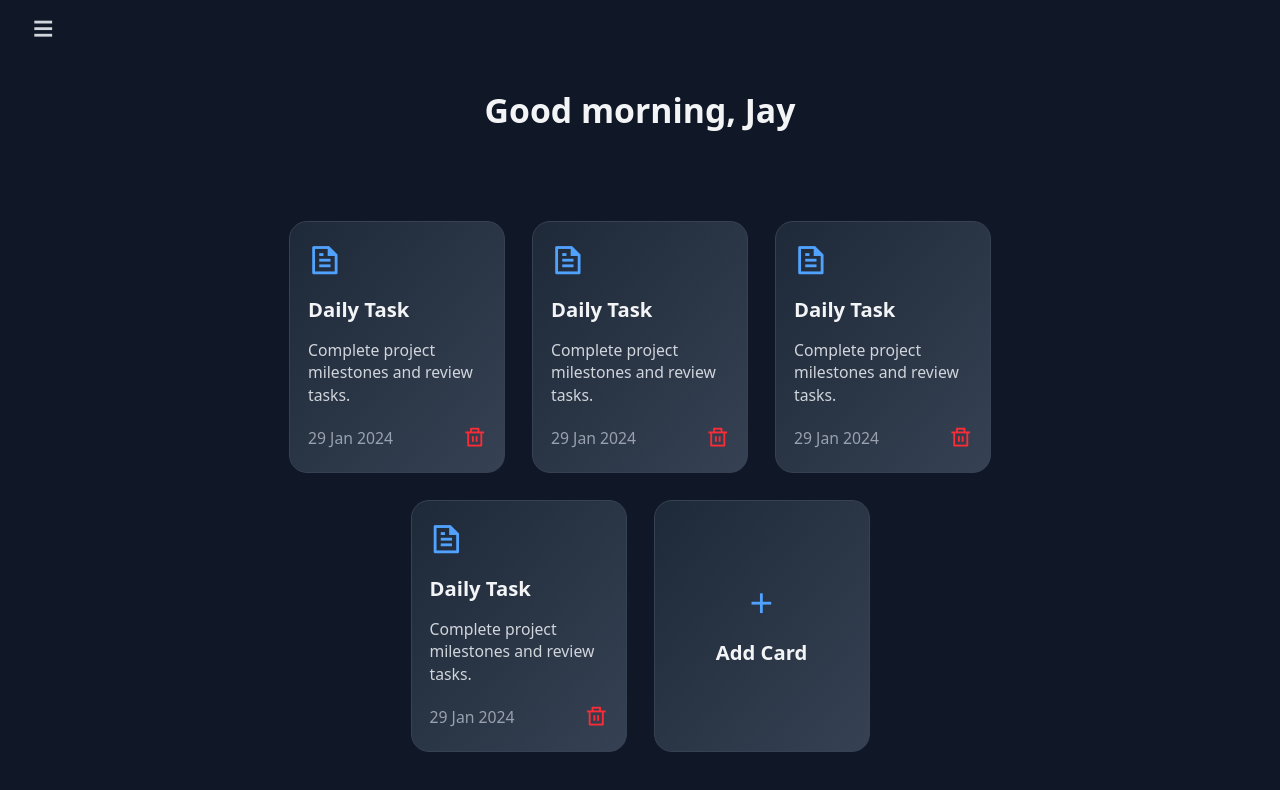
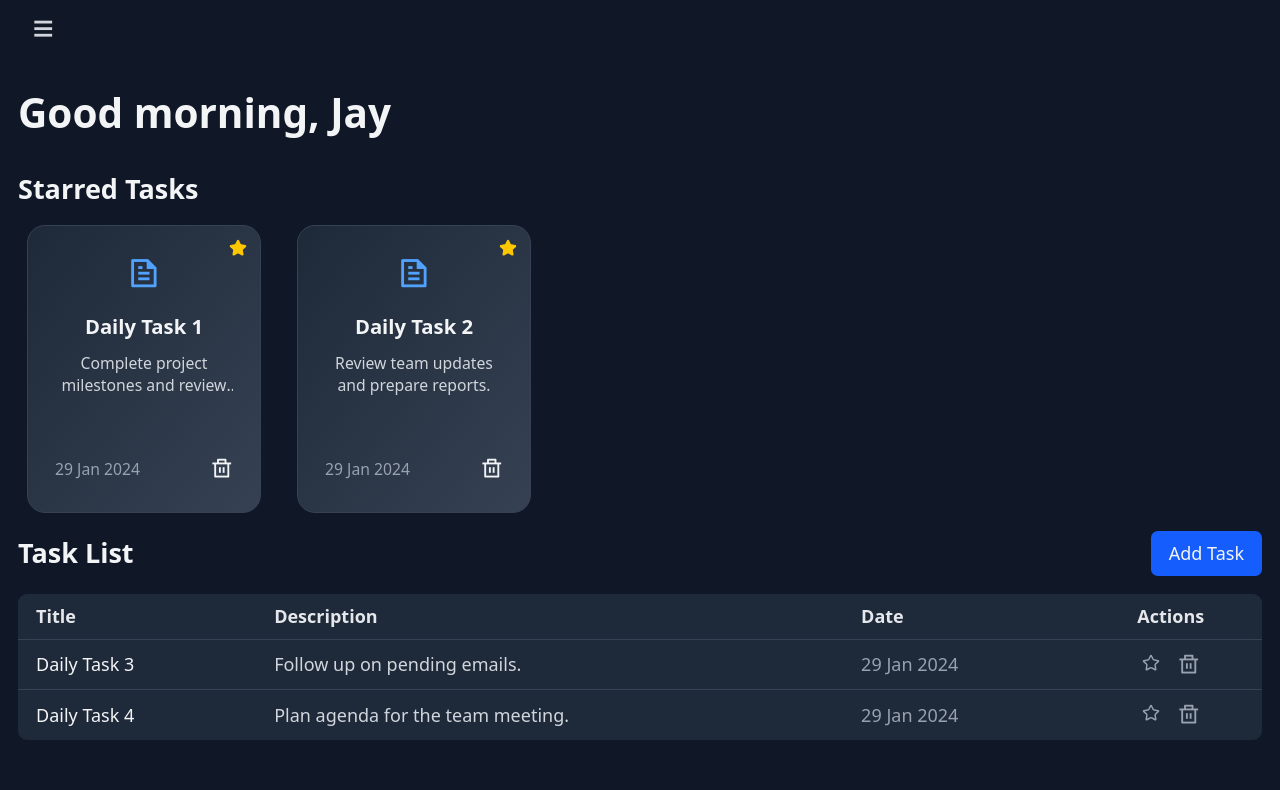
Before and after one commit to virtualharsh/Notion-Clone, a React (Vite) app: page / in a window 1280 px wide. Shown: the top 790 px of the page. Built offline with nearby package versions, Linux system fonts and the light colour scheme.

Commit message:
Add star/unstar functionality

```diff
--- a/package.json
+++ b/package.json
@@ -11,6 +11,7 @@
     },
     "dependencies": {
         "@tailwindcss/postcss": "^4.0.0",
+        "lucide-react": "^0.474.0",
         "react": "^18.3.1",
         "react-dom": "^18.3.1",
         "remixicon": "^4.6.0"
--- a/src/components/Notes/NoteBody.jsx
+++ b/src/components/Notes/NoteBody.jsx
@@ -1,88 +1,204 @@
 import React, { useState } from "react";
+import { Star } from "lucide-react";
+
+// Inline styles to hide scrollbars while still allowing scrolling
+const styles = {
+  scrollbarHide: {
+    WebkitOverflowScrolling: "touch",
+    msOverflowStyle: "none",
+    scrollbarWidth: "none",
+  },
+  // Additional CSS for Webkit-based browsers to hide scrollbars
+  hiddenScrollbar: {
+    overflowX: "auto",
+  },
+};
 
 const NoteBody = () => {
-    // State to manage the list of cards
-    const [cards, setCards] = useState(
-        Array.from({ length: 4 }, (_, index) => ({
-            id: index,
-            title: "Daily Task",
+  // Initial tasks with some already starred
+  const [cards, setCards] = useState([
+    {
+      id: 1,
+      title: "Daily Task 1",
       description: "Complete project milestones and review tasks.",
-            date: "29 Jan 2024"
-        }))
-    );
+      date: "29 Jan 2024",
+      isStarred: true,
+    },
+    {
+      id: 2,
+      title: "Daily Task 2",
+      description: "Review team updates and prepare reports.",
+      date: "29 Jan 2024",
+      isStarred: true,
+    },
+    {
+      id: 3,
+      title: "Daily Task 3",
+      description: "Follow up on pending emails.",
+      date: "29 Jan 2024",
+      isStarred: false,
+    },
+    {
+      id: 4,
+      title: "Daily Task 4",
+      description: "Plan agenda for the team meeting.",
+      date: "29 Jan 2024",
+      isStarred: false,
+    },
+  ]);
 
-    /**
-     * Function to add a new card.
-     * Generates a unique ID using Date.now() to avoid conflicts.
-     */
+  // Add a new task (default as unstarred)
   const addCard = () => {
     const newCard = {
-            id: Date.now(), // Unique ID based on timestamp
+      id: Date.now(),
       title: "New Task",
       description: "This is a new task.",
-            date: new Date().toLocaleDateString('en-GB', {
-                day: 'numeric',
-                month: 'short',
-                year: 'numeric'
-            })
+      date: new Date().toLocaleDateString("en-GB", {
+        day: "numeric",
+        month: "short",
+        year: "numeric",
+      }),
+      isStarred: false,
     };
-        setCards((prevCards) => [...prevCards, newCard]); // Append new card to the list
+    setCards((prevCards) => [...prevCards, newCard]);
   };
 
-    /**
-     * Function to remove a card by its ID.
-     * Filters out the card with the matching ID.
-     */
+  // Remove a task by id
   const removeCard = (id) => {
     setCards((prevCards) => prevCards.filter((card) => card.id !== id));
   };
 
-    return (
-        <div className="w-full h-max md:h-full flex flex-col items-center pt-20 gap-y-10 bg-gray-900 z-10">
-            {/* Header */}
-            <h1 className="text-3xl font-bold text-gray-100">Good morning, Jay</h1>
+  // Toggle the star status for a task
+  const toggleStar = (id) => {
+    setCards((prevCards) =>
+      prevCards.map((card) =>
+        card.id === id ? { ...card, isStarred: !card.isStarred } : card
+      )
+    );
+  };
 
-            {/* Card Container */}
-            <div className="md:w-10/12 p-10 md:px-24 flex gap-6 flex-wrap justify-center">
-                {/* Render Cards */}
-                {cards.map((card) => (
-                    <div
-                        key={card.id}
-                        className="w-48 h-56 bg-gradient-to-br from-gray-800 to-gray-700 rounded-2xl flex flex-col px-4 py-4 justify-between border border-gray-700 transition-all duration-300 ease-in-out transform hover:scale-105 hover:shadow-xl hover:border-blue-500"
+  // Separate tasks into starred (cards) and unstarred (table)
+  const starredTasks = cards.filter((card) => card.isStarred);
+  const unstarredTasks = cards.filter((card) => !card.isStarred);
+
+  // Component for a Starred Task Card
+  const StarredCard = ({ card }) => (
+    <div className="flex-shrink-0 w-56 px-2">
+      <div className="h-64 bg-gradient-to-br from-gray-800 to-gray-700 rounded-2xl flex flex-col p-6 justify-between border border-gray-700 transition-all duration-300 hover:border-blue-500 relative">
+        <button
+          onClick={() => toggleStar(card.id)}
+          className="absolute top-3 right-3 text-gray-400 hover:text-yellow-400 transition-colors cursor-pointer"
+          aria-label={card.isStarred ? "Unstar task" : "Star task"}
         >
-                        {/* Card Content */}
-                        <div className="flex flex-col gap-y-3">
-                            <i className="ri-file-text-line text-blue-400 text-3xl"></i>
+          <Star
+            size={18}
+            className={card.isStarred ? "fill-yellow-400 text-yellow-400" : ""}
+          />
+        </button>
+        <div className="flex flex-col items-center gap-y-2 text-center">
+          <i className="ri-file-text-line text-blue-400 text-3xl mb-2"></i>
           <p className="text-lg font-semibold text-gray-100">{card.title}</p>
-                            <p className="text-sm text-gray-300">{card.description}</p>
+          <p className="text-sm text-gray-300 line-clamp-2">{card.description}</p>
         </div>
-
-                        {/* Card Footer */}
         <div className="flex justify-between items-center">
           <p className="text-sm text-gray-400">{card.date}</p>
-                            {/* Remove Button */}
           <button
-                                className="text-red-500 hover:text-red-600 transition-colors duration-200 focus:outline-none cursor-pointer"
             onClick={() => removeCard(card.id)}
-                                aria-label={`Remove card ${card.id}`}
+            className="text-gray-100 hover:text-red-400 transition-colors cursor-pointer"
+            aria-label="Delete task"
           >
             <i className="ri-delete-bin-line text-xl"></i>
           </button>
         </div>
       </div>
+    </div>
+  );
+
+  return (
+    <div className="w-full min-h-screen bg-gray-900 pt-20 pb-10">
+      <div className="max-w-6xl mx-auto px-4">
+        <h1 className="text-4xl font-bold text-gray-100 mb-8">
+          Good morning, Jay
+        </h1>
+
+        {/* Starred Tasks Section */}
+        <h2 className="text-2xl font-semibold text-gray-100 mb-4">
+          Starred Tasks
+        </h2>
+        <div
+          className="overflow-x-auto pb-4"
+          style={{ ...styles.scrollbarHide, ...styles.hiddenScrollbar }}
+        >
+          <div className="flex space-x-4">
+            {starredTasks.map((card) => (
+              <StarredCard key={card.id} card={card} />
             ))}
+          </div>
+        </div>
 
-                {/* Add Card Button */}
+        {/* Task List Section (Unstarred Tasks) */}
+        <div className="flex items-center justify-between mb-4">
+          <h2 className="text-2xl font-semibold text-gray-100">Task List</h2>
+          <button
+            onClick={addCard}
+            className="px-4 py-2 bg-blue-600 hover:bg-blue-700 rounded-md text-gray-100 transition-colors"
+          >
+            Add Task
+          </button>
+        </div>
         <div
-                    className="w-48 h-56 bg-gradient-to-br from-gray-800 to-gray-700 rounded-2xl flex flex-col px-4 py-4 justify-between border border-gray-700 transition-all duration-300 ease-in-out transform hover:scale-105 hover:shadow-xl hover:border-blue-500 cursor-pointer"
-                    onClick={addCard}
-                    role="button"
-                    aria-label="Add new card"
+          className="overflow-x-auto"
+          style={{ ...styles.scrollbarHide, ...styles.hiddenScrollbar }}
         >
-                    <div className="flex flex-col gap-y-3 items-center justify-center h-full">
-                        <i className="ri-add-line text-blue-400 text-3xl"></i>
-                        <p className="text-lg font-semibold text-gray-100">Add Card</p>
-                    </div>
+          <table className="min-w-full divide-y divide-gray-700 bg-gray-800 rounded-lg">
+            <thead>
+              <tr>
+                <th className="px-4 py-2 text-left text-gray-200">Title</th>
+                <th className="px-4 py-2 text-left text-gray-200">Description</th>
+                <th className="px-4 py-2 text-left text-gray-200">Date</th>
+                <th className="px-4 py-2 text-center text-gray-200">Actions</th>
+              </tr>
+            </thead>
+            <tbody className="divide-y divide-gray-700">
+              {unstarredTasks.map((task) => (
+                <tr key={task.id} className="hover:bg-gray-700 transition-colors">
+                  <td className="px-4 py-2 text-gray-100">{task.title}</td>
+                  <td className="px-4 py-2 text-gray-300">{task.description}</td>
+                  <td className="px-4 py-2 text-gray-400">{task.date}</td>
+                  <td className="px-4 py-2 text-center space-x-4">
+                    <button
+                      onClick={() => toggleStar(task.id)}
+                      className="text-gray-400 hover:text-yellow-400 transition-colors"
+                      aria-label="Star task"
+                    >
+                      <Star
+                        size={18}
+                        className={
+                          task.isStarred
+                            ? "fill-yellow-400 text-yellow-400"
+                            : ""
+                        }
+                      />
+                    </button>
+                    <button
+                      onClick={() => removeCard(task.id)}
+                      className="text-gray-400 hover:text-red-400 transition-colors"
+                      aria-label="Delete task"
+                    >
+                      <i className="ri-delete-bin-line text-xl"></i>
+                    </button>
+                  </td>
+                </tr>
+              ))}
+              {unstarredTasks.length === 0 && (
+                <tr>
+                  <td className="px-4 py-2 text-center text-gray-300" colSpan="4">
+                    No unstarred tasks available.
+                  </td>
+                </tr>
+              )}
+            </tbody>
+          </table>
         </div>
       </div>
     </div>
--- a/vite.config.js
+++ b/vite.config.js
@@ -3,5 +3,8 @@ import react from '@vitejs/plugin-react'
 
 // https://vite.dev/config/
 export default defineConfig({
-    plugins: [react()],
+  plugins: [react()],
+  optimizeDeps: {
+    include: ['lucide-react'],  // Add lucide-react to optimizeDeps
+  },
 })
```
Also changed, not shown: 1 other file (tests, documents, lock files or other folders). Lines whose indentation alone changed are shown as unchanged.
